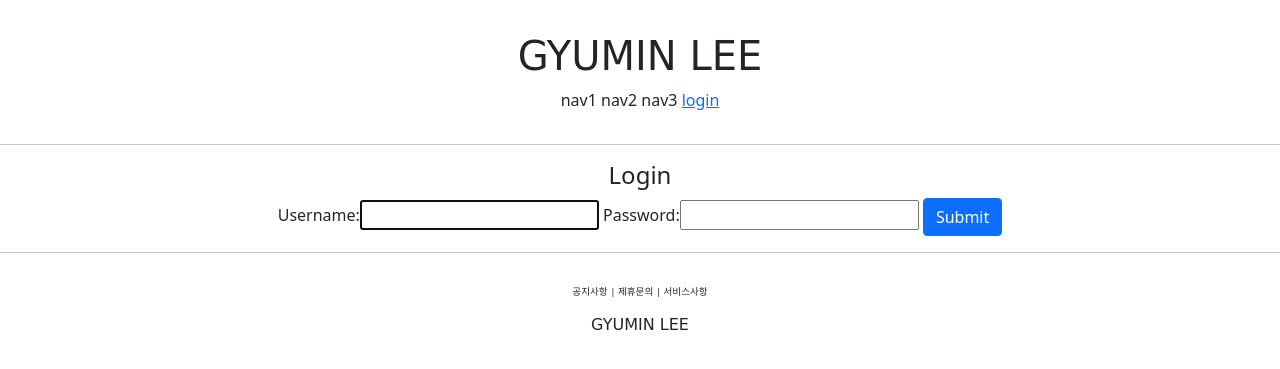
After one commit to qminlee723/Pinterest_pjt, a Django app: page /account/login/ in a window 1280 px wide. The commit adds this page. Shown: the top 369 px of the page. Run offline with Django 3.2, Linux system fonts and the light colour scheme; some web fonts are replaced.

Commit message:
add login and logout

```diff
--- /dev/null
+++ b/accountapp/templates/accountapp/login.html
@@ -0,0 +1,18 @@
+{% extends 'base.html' %}
+
+{% block content %}
+
+<div style="text-align:center">
+    <div>
+        <h4>Login</h4>
+    </div>
+    <div style="text-align: center">
+        <form action="" method="POST">
+            {% csrf_token %}
+            {{ form }}
+            <input type="submit" class="btn btn-primary">
+        </form>
+    </div>
+</div>
+
+{% endblock %}
--- a/accountapp/urls.py
+++ b/accountapp/urls.py
@@ -1,9 +1,12 @@
+from django.contrib.auth.views import LoginView, LogoutView
 from django.urls import path
 from . import views
-from .views import AccountCreateView
+from .views import hello_world, AccountCreateView
 
 app_name = 'accountapp'
 urlpatterns = [
     path('hello_world/', views.hello_world, name='hello_world'),
-    path('create/', AccountCreateView.as_view(), name = 'create'),
+    path('login/', LoginView.as_view(template_name='accountapp/login.html'), name='login'),
+    path('logout/', LogoutView.as_view(), name='logout'),
+    path('create/', AccountCreateView.as_view(), name='create'),
 ]
--- a/clonepinterest/settings.py
+++ b/clonepinterest/settings.py
@@ -14,6 +14,8 @@ from pathlib import Path
 
 import environ
 import os
+
+from django.urls import reverse_lazy
 
 env = environ.Env(
     # set casting, default value
@@ -144,3 +146,6 @@ DEFAULT_AUTO_FIELD = 'django.db.models.BigAutoField'
 STATICFILES_DIRS = [
     BASE_DIR / "static",
 ]
+
+LOGIN_REDIRECT_URL = reverse_lazy('accountapp:hello_world')
+LOGOUT_REDIRECT_URL = reverse_lazy('accountapp:login')
--- a/templates/header.html
+++ b/templates/header.html
@@ -6,6 +6,14 @@
         <span>nav1</span>
         <span>nav2</span>
         <span>nav3</span>
-        <span>nav4</span>
+        {% if not user.is_authenticated %}
+        <a href="{% url 'accountapp:login' %}?next={{ request.path }}">
+            <span>login</span>
+        </a>
+        {% else %}
+        <a href="{% url 'accountapp:logout' %}?next={{ request.path }}">
+            <span>logout</span>
+        </a>
+        {% endif %}
     </div>
 </div>
```
Also changed, not shown: db.sqlite3.
